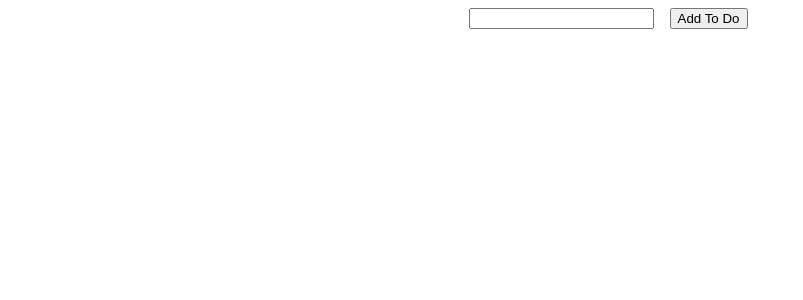
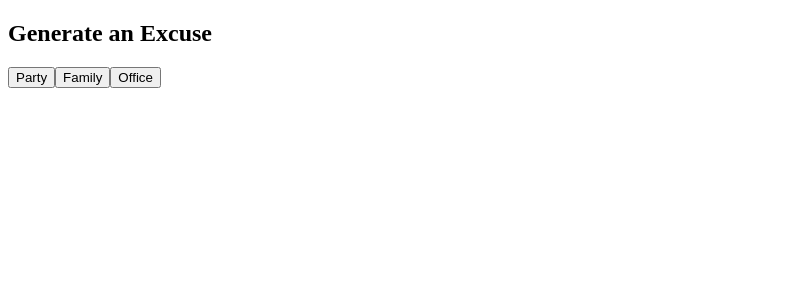
Before and after one commit to sthitaprajna-mishra/pedrotech_reactJS, a React (Create React App) app: page / in a window 1280 px wide. Shown: the top 300 px of the page, without its empty margins (0-803 px from the left). Built offline with nearby package versions, Linux system fonts and the light colour scheme.

Commit message:
episode 6

```diff
--- a/package.json
+++ b/package.json
@@ -6,6 +6,7 @@
     "@testing-library/jest-dom": "^5.16.5",
     "@testing-library/react": "^13.4.0",
     "@testing-library/user-event": "^13.5.0",
+    "axios": "^1.2.2",
     "react": "^18.2.0",
     "react-dom": "^18.2.0",
     "react-scripts": "5.0.1",
--- a/src/App.js
+++ b/src/App.js
@@ -1,10 +1,10 @@
-import React, { useState } from "react";
-import ToDo from "./components/ToDo";
+import React from "react";
+import Excuser from "./components/Excuser";
 
 const App = () => {
   return (
     <div className="App">
-      <ToDo />
+      <Excuser />
     </div>
   );
 };
--- /dev/null
+++ b/src/components/Excuser.js
@@ -0,0 +1,42 @@
+import Axios from "axios";
+import React, { useState } from "react";
+
+const Excuser = () => {
+  const [excuse, setExcuse] = useState("");
+  const URL = "https://excuser-three.vercel.app/v1/excuse/";
+  const EXCUSE_TYPES = {
+    PARTY: "party",
+    FAMILY: "family",
+    OFFICE: "office",
+  };
+  const fetchExcuse = (type) => {
+    Axios.get(`${URL}${type}`).then((res) => setExcuse(res.data[0].excuse));
+  };
+
+  return (
+    <div>
+      <h2>Generate an Excuse</h2>
+      <button
+        value={EXCUSE_TYPES.PARTY}
+        onClick={(e) => fetchExcuse(e.target.value)}
+      >
+        Party
+      </button>
+      <button
+        value={EXCUSE_TYPES.FAMILY}
+        onClick={(e) => fetchExcuse(e.target.value)}
+      >
+        Family
+      </button>
+      <button
+        value={EXCUSE_TYPES.OFFICE}
+        onClick={(e) => fetchExcuse(e.target.value)}
+      >
+        Office
+      </button>
+      <h3>{excuse}</h3>
+    </div>
+  );
+};
+
+export default Excuser;
--- a/src/index.js
+++ b/src/index.js
@@ -4,7 +4,7 @@ import App from "./App";
 
 const root = ReactDOM.createRoot(document.getElementById("root"));
 root.render(
-  <React.StrictMode>
-    <App />
-  </React.StrictMode>
+  //<React.StrictMode>
+  <App />
+  //</React.StrictMode>
 );
```
Also changed, not shown: src/components/CatFact.js (added, +24 -0 lines), src/components/PredictAge.js (added, +31 -0 lines), 1 other file (tests, documents, lock files or other folders).
